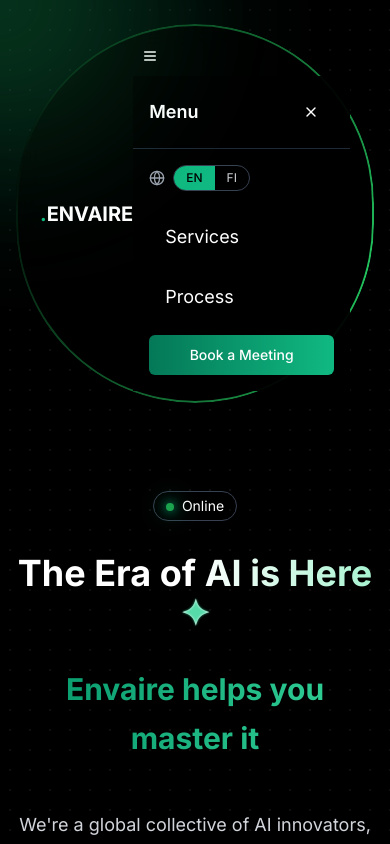
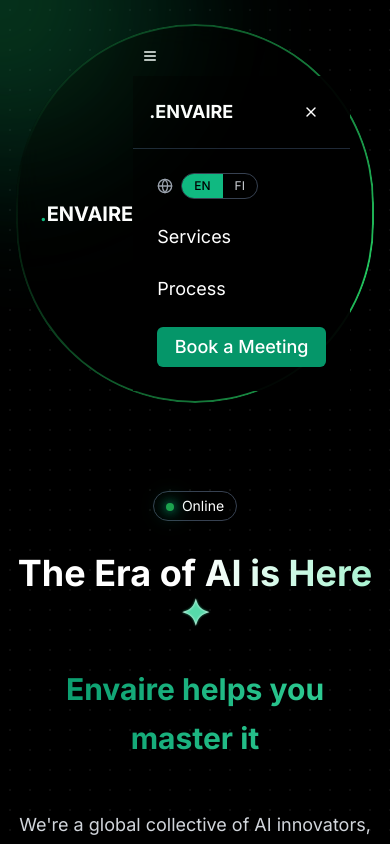
Before and after one commit to envaire/envaire-site-1, a Next.js app: page / in a window 390 px wide. Both pictures are taken after a click on the button "Open menu". Shown: the top 844 px of the page. Built offline with nearby package versions, Linux system fonts and the light colour scheme.

Commit message:
mobile menu

```diff
--- a/components/mobile-menu.tsx
+++ b/components/mobile-menu.tsx
@@ -20,16 +20,18 @@ export function MobileMenu() {
       {isOpen && (
         <div className="fixed inset-0 z-50 bg-black/95">
           <div className="flex items-center justify-between p-4 border-b border-gray-800">
-            <div className="text-lg font-semibold text-white">Menu</div>
+            <div className="text-lg font-bold text-white">.ENVAIRE</div>
             <Button variant="ghost" size="icon" onClick={() => setIsOpen(false)} className="text-white">
               <X className="h-6 w-6" />
               <span className="sr-only">Close menu</span>
             </Button>
           </div>
 
-          <nav className="flex flex-col p-4">
-            <LanguageSelector />
-            <div className="space-y-4 mt-6">
+          <nav className="flex flex-col p-6">
+            <div className="mb-6">
+              <LanguageSelector />
+            </div>
+            <div className="space-y-6">
               <button
                 onClick={(e) => {
                   e.preventDefault()
@@ -41,7 +43,7 @@ export function MobileMenu() {
                     }
                   }, 300)
                 }}
-                className="w-full text-left px-4 py-2 text-lg text-white hover:text-emerald-400 transition-colors"
+                className="w-full text-left text-lg text-white hover:text-emerald-400 transition-colors"
               >
                 {t("nav.services")}
               </button>
@@ -56,12 +58,12 @@ export function MobileMenu() {
                     }
                   }, 300)
                 }}
-                className="w-full text-left px-4 py-2 text-lg text-white hover:text-emerald-400 transition-colors"
+                className="w-full text-left text-lg text-white hover:text-emerald-400 transition-colors"
               >
                 {t("nav.process")}
               </button>
               <Button
-                className="w-full bg-gradient-to-r from-emerald-700 to-emerald-500 hover:from-emerald-600 hover:to-emerald-400 text-white rounded-md py-2 mt-4"
+                className="w-full bg-emerald-600 hover:bg-emerald-500 text-white rounded-md py-3 mt-6 text-lg font-medium"
                 onClick={() => {
                   setIsOpen(false)
                   // You'll need to pass a callback prop to handle opening the booking modal
```
